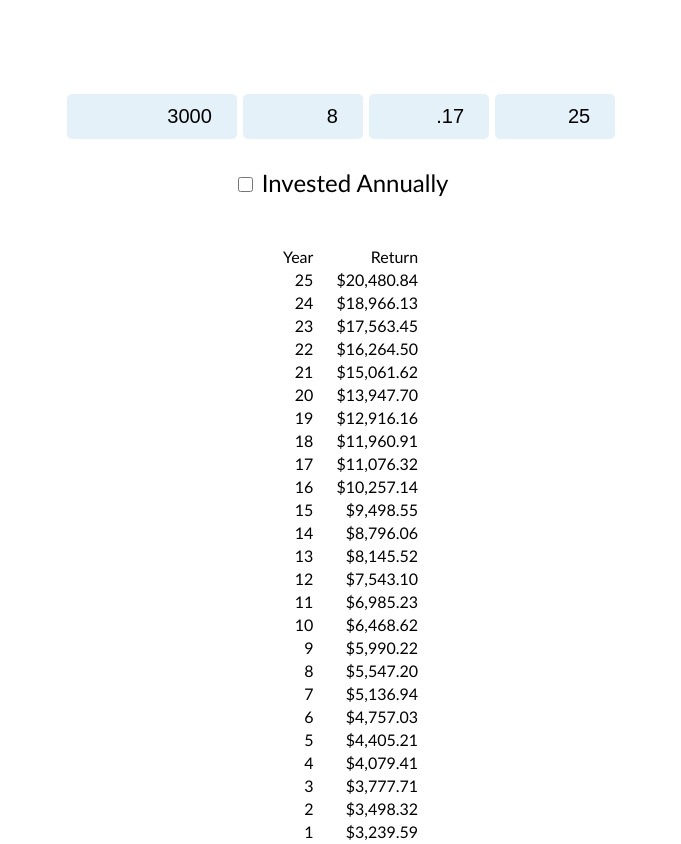
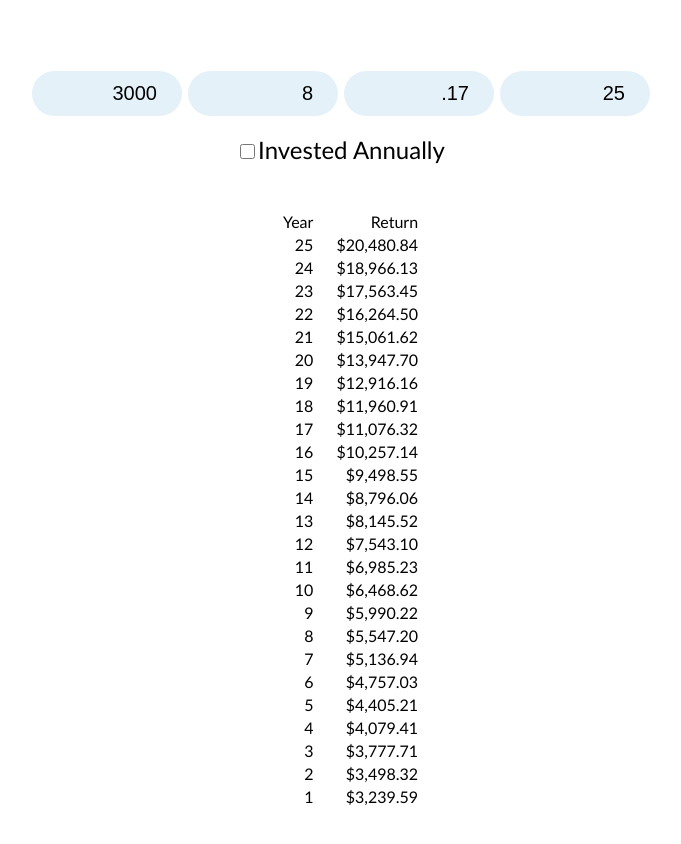
Before and after one commit to GodsVictory/Investimate, a plain HTML site: page index.html in a window 1280 px wide. Shown: the part 56-900 px from the top of the page, without its empty margins (299-980 px from the left). After the commit the page ends 865 px from the top, so only its background shows below. Drawn offline with nearby package versions, Linux system fonts and the light colour scheme.

Commit message:
formatting

```diff
--- a/index.html
+++ b/index.html
@@ -19,10 +19,12 @@
 				text-align: center;
             }
 			#main {
-				position: absolute;
+				position: relative;
 				width: 100%;
 				text-align: center;
-				top: 150px;
+				top: 50px;
+				font-size:0px;
+				line-height:50px;
 			}
 			#info {
 				position: absolute;
@@ -31,10 +33,10 @@
 				top: 75px;
 			}
 			#calculationDiv {
-				position: absolute;
+				position: relative;
 				width: 100%;
 				text-align: center;
-				top: 300px;
+				top: 75px;
 			}
 			#calculation {
 				text-align: right;
@@ -53,27 +55,29 @@
 				padding:10px;
 				text-align:right;
 				font-size: 20px;
+				margin-left:3px;
+				margin-right:3px;
 			}
 			.roundTL {
-			    -moz-border-radius-topleft: 5px;
-				-webkit-border-top-left-radius: 5px;
-				border-top-left-radius: 5px;
+			    -moz-border-radius-topleft: 25px;
+				-webkit-border-top-left-radius: 25px;
+				border-top-left-radius: 25px;
 
 			}
 			.roundBL {
-				border-bottom-left-radius: 5px;
-				-moz-border-radius-bottomleft: 5px;
-				-webkit-border-bottom-left-radius: 5px;
+				border-bottom-left-radius: 25px;
+				-moz-border-radius-bottomleft: 25px;
+				-webkit-border-bottom-left-radius: 25px;
 			}
 			.roundTR {
-				-moz-border-radius-topright: 5px;
-				-webkit-border-top-right-radius: 5px;
-				border-top-right-radius: 5px;
+				-moz-border-radius-topright: 25px;
+				-webkit-border-top-right-radius: 25px;
+				border-top-right-radius: 25px;
 			}
 			.roundBR {
-				border-bottom-right-radius: 5px;
-				-moz-border-radius-bottomright: 5px;
-				-webkit-border-bottom-right-radius: 5px;
+				border-bottom-right-radius: 25px;
+				-moz-border-radius-bottomright: 25px;
+				-webkit-border-bottom-right-radius: 25px;
 			}
         </style>
     </head>
@@ -81,13 +85,12 @@
 	<p>Investimate</p>
 	<div id="info"></div>
 	<div id="main">
-		<input type="number" step="1000" min="0" max="100000000000" value="3000" id="investedAmount" style="width: 150px;" class="roundTL roundTR roundBL roundBR" oninput="calculate()" />
-		<input type="number" step=".1" min="0" max="100" value="8" id="annualInterest" style="width: 100px;" class="roundTL roundTR roundBL roundBR" oninput="calculate()" />
-		<input type="number" step=".01" min="0" max="20" value=".17" id="annualFee" style="width: 100px;" class="roundTL roundTR roundBL roundBR" oninput="calculate()" />
-		<input type="number" step="1" min="1" max="1000" value="25" id="yearsInvested" style="width: 100px;" class="roundTL roundTR roundBL roundBR" oninput="calculate()" />
+		<input type="number" step="1000" min="0" max="1000000000" value="3000" id="investedAmount" style="width: 130px;" class="roundTL roundTR roundBL roundBR" oninput="calculate()" />
+		<input type="number" step=".1" min="0" max="100" value="8" id="annualInterest" style="width: 130px;" class="roundTL roundTR roundBL roundBR" oninput="calculate()" />
+		<input type="number" step=".01" min="0" max="20" value=".17" id="annualFee" style="width: 130px;" class="roundTL roundTR roundBL roundBR" oninput="calculate()" />
+		<input type="number" step="1" min="1" max="1000" value="25" id="yearsInvested" style="width: 130px;" class="roundTL roundTR roundBL roundBR" oninput="calculate()" />
 		<br />
-		<br />
-		<input type="checkbox" id="investedAnnually" style="width:15px;height:15px;" onchange="calculate()" /> Invested Annually
+		<input type="checkbox" id="investedAnnually" style="width:15px;height:15px;" onchange="calculate()" /><span style="font-size:24px">Invested Annually</span>
 	</div>
 	<div id="calculationDiv">
 		<table id="calculation"></table>
```
